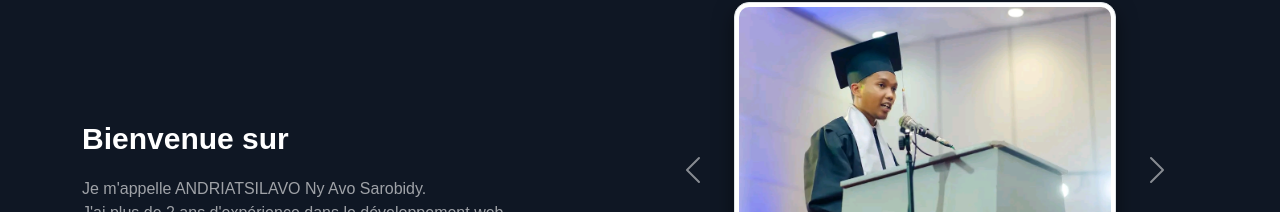
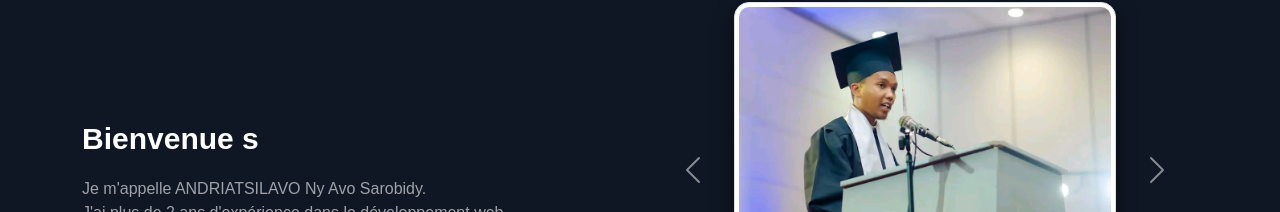
Before and after one commit to NyAvoSarobidy/MonSite-WEB, a React (Create React App) app: page / in a window 1280 px wide. Shown: the part 170-382 px from the top of the page. Built offline with nearby package versions, Linux system fonts and the light colour scheme.

Commit message:
Mise ajours

```diff
--- a/src/elements/Body.js
+++ b/src/elements/Body.js
@@ -32,7 +32,7 @@ return(
 
                     <Typical
                     steps={[
-                      'Bonjour 👋',
+                      'Bonjour ',
                       1000,
                       'Bienvenue sur mon site web 🌐',
                       1500,
```
